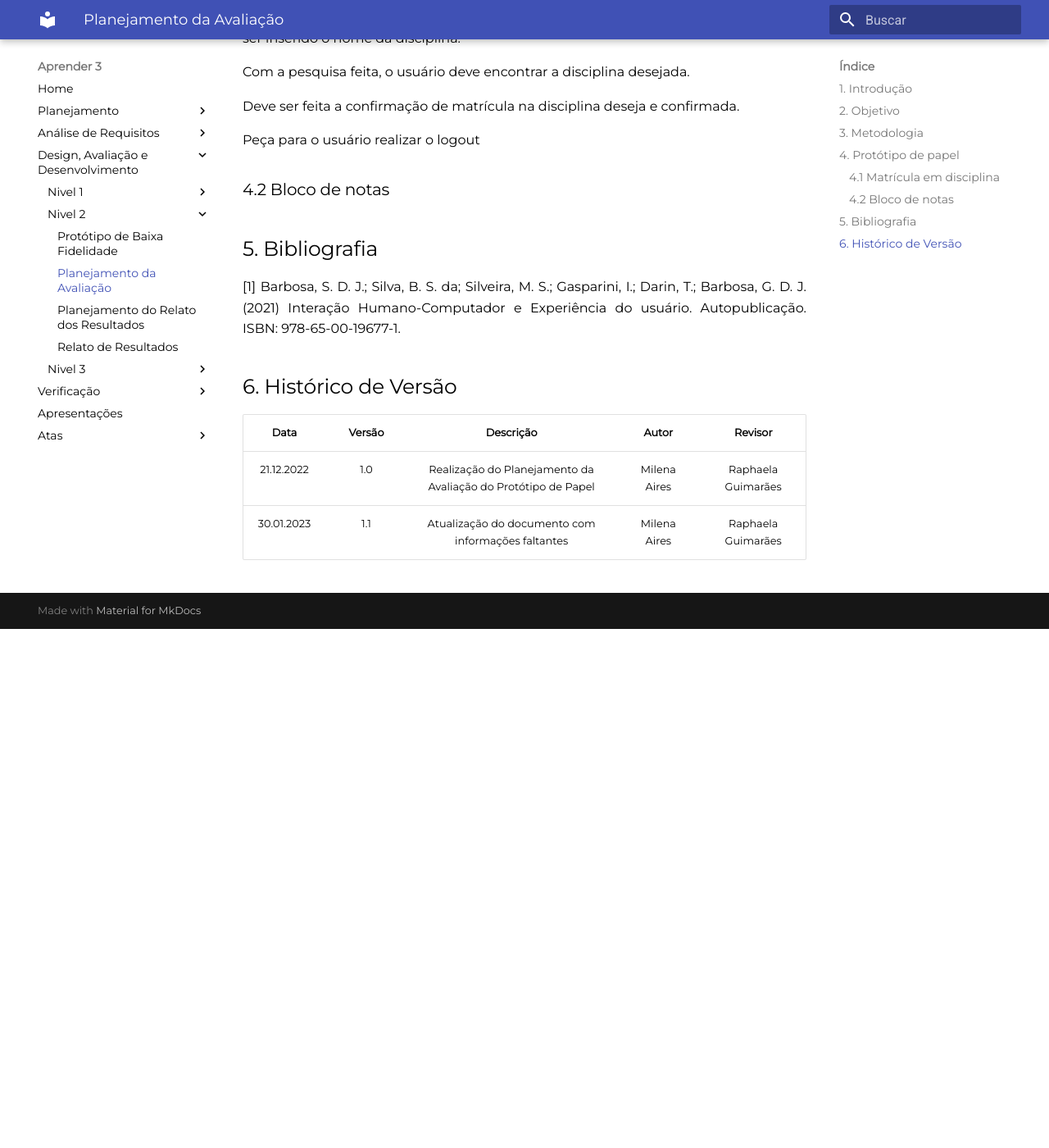
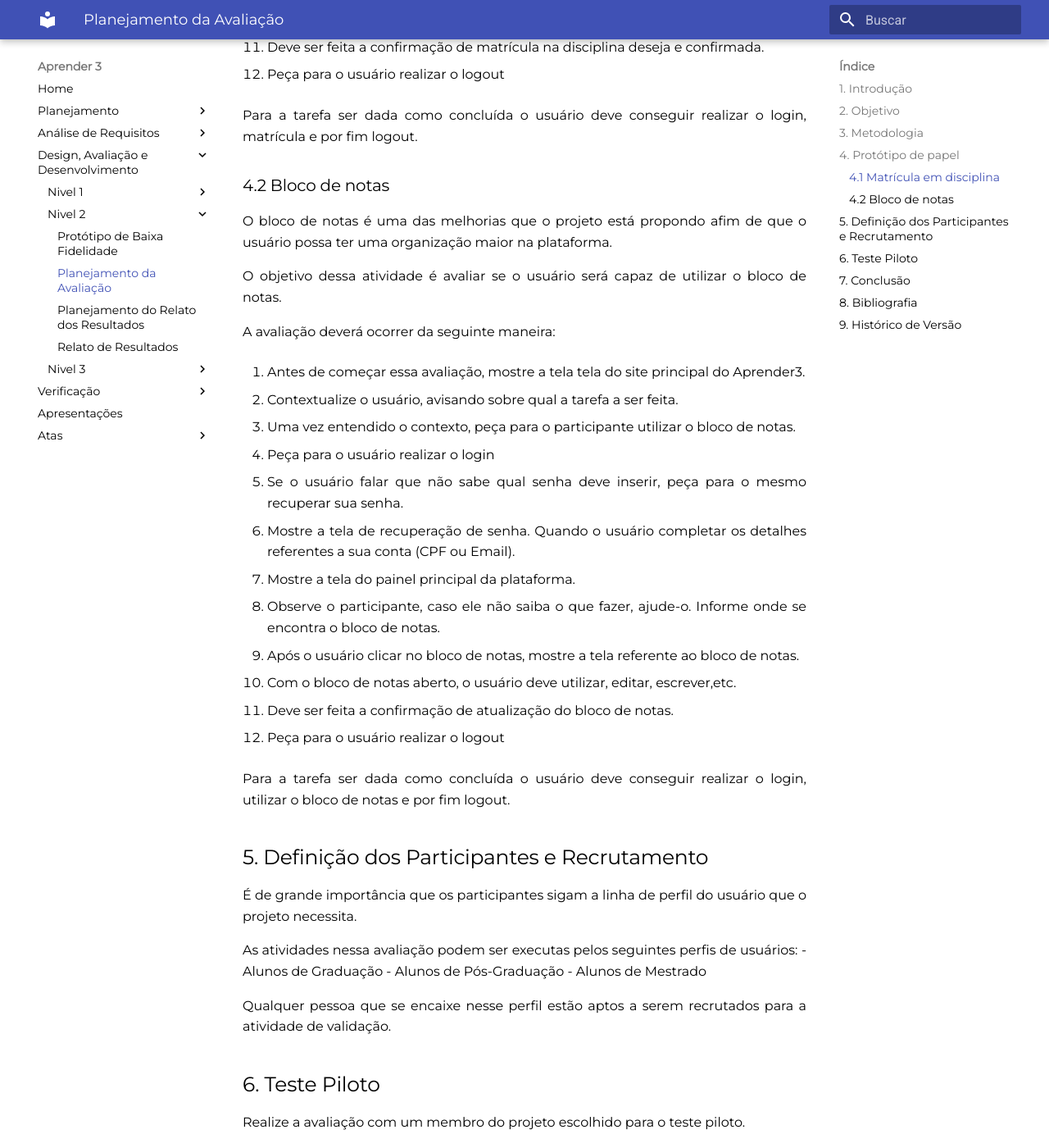
Before and after one commit to mdsreq-fga-unb/2022.2-Aprender3, an MkDocs documentation site: the page built from docs/DesignAvalDesenv/nivel2/planeja_protopapel.md, in a window 1280 px wide and 1400 px high, scrolled down 1719 px. Shown: the whole window at 82% size. Built offline with MkDocs 1.6.1 and Material for MkDocs 9.7.7, drawn with Linux system fonts in a browser that asks for light colours; before the commit the page ends 2486 px from its top, so only the background shows below that; some of the changed text lies outside the part shown.

Commit message:
Update planeja_protopapel.md

```diff
--- a/docs/DesignAvalDesenv/nivel2/planeja_protopapel.md
+++ b/docs/DesignAvalDesenv/nivel2/planeja_protopapel.md
@@ -23,37 +23,92 @@ O objetivo dessa atividade é avaliar se o usuário será capaz de realizar a ma
 
 A avaliação deverá ocorrer da seguinte maneira:
 
-Antes de começar essa avaliação, mostre a tela tela do site principal do Aprender3.
+1. Antes de começar essa avaliação, mostre a tela tela do site principal do Aprender3.
 
-Contextualize o usuário, avisando sobre qual a tarefa a ser feita.
+2. Contextualize o usuário, avisando sobre qual a tarefa a ser feita.
 
-Uma vez entendido o contexto, peça para o participante realizar a matrícula.
+3. Uma vez entendido o contexto, peça para o participante realizar a matrícula.
 
-Peça para o usuário realizar o login
+4. Peça para o usuário realizar o login
 
-Se o usuário falar que não sabe qual senha deve inserir, peça para o mesmo recuperar sua senha.
+5. Se o usuário falar que não sabe qual senha deve inserir, peça para o mesmo recuperar sua senha.
 
-Mostre a tela de recuperação de senha. Quando o usuário completar os detalhes referentes a sua conta (CPF ou Email).
+6. Mostre a tela de recuperação de senha. Quando o usuário completar os detalhes referentes a sua conta (CPF ou Email).
 
-Mostre a tela do painel principal da plataforma.
+7. Mostre a tela do painel principal da plataforma.
 
-Observe o participante, caso ele não saiba o que fazer, ajude-o. Informe que é preciso buscar no campo de pesquisa a disciplina.
+8. Observe o participante, caso ele não saiba o que fazer, ajude-o. Informe que é preciso buscar no campo de pesquisa a disciplina.
 
-Após o usuário clicar no de pesquisa, mostre a tela referente à matrícula onde deve ser inserido o nome da disciplina.
+9. Após o usuário clicar no botão de pesquisa, mostre a tela referente à matrícula onde deve ser inserido o nome da disciplina.
 
-Com a pesquisa feita, o usuário deve encontrar a disciplina desejada.
+10. Com a pesquisa feita, o usuário deve encontrar a disciplina desejada.
 
-Deve ser feita a confirmação de matrícula na disciplina deseja e confirmada.
+11. Deve ser feita a confirmação de matrícula na disciplina deseja e confirmada.
 
-Peça para o usuário realizar o logout
+12. Peça para o usuário realizar o logout
+
+Para a tarefa ser dada como concluída o usuário deve conseguir realizar o login, matrícula e por fim logout.
 
 ### 4.2 Bloco de notas
+O bloco de notas é uma das melhorias que o projeto está propondo afim de que o usuário possa ter uma organização maior na plataforma.
 
+O objetivo dessa atividade é avaliar se o usuário será capaz de utilizar o bloco de notas.
 
-## 5. Bibliografia
+A avaliação deverá ocorrer da seguinte maneira:
+
+1. Antes de começar essa avaliação, mostre a tela tela do site principal do Aprender3.
+
+2. Contextualize o usuário, avisando sobre qual a tarefa a ser feita.
+
+3. Uma vez entendido o contexto, peça para o participante utilizar o bloco de notas.
+
+4. Peça para o usuário realizar o login
+
+5. Se o usuário falar que não sabe qual senha deve inserir, peça para o mesmo recuperar sua senha.
+
+6. Mostre a tela de recuperação de senha. Quando o usuário completar os detalhes referentes a sua conta (CPF ou Email).
+
+7. Mostre a tela do painel principal da plataforma.
+
+8. Observe o participante, caso ele não saiba o que fazer, ajude-o. Informe onde se encontra o bloco de notas.
+
+9. Após o usuário clicar no bloco de notas, mostre a tela referente ao bloco de notas.
+
+10. Com o bloco de notas aberto, o usuário deve utilizar, editar, escrever,etc.
+
+11. Deve ser feita a confirmação de atualização do bloco de notas.
+
+12. Peça para o usuário realizar o logout
+
+Para a tarefa ser dada como concluída o usuário deve conseguir realizar o login, utilizar o bloco de notas e por fim logout.
+
+## 5. Definição dos Participantes e Recrutamento
+
+É de grande importância que os participantes sigam a linha de perfil do usuário que o projeto necessita.
+
+As atividades nessa avaliação podem ser executas pelos seguintes perfis de usuários:
+- Alunos de Graduação
+- Alunos de Pós-Graduação
+- Alunos de Mestrado
+
+Qualquer pessoa que se encaixe nesse perfil estão aptos a serem recrutados para a atividade de validação.
+
+## 6. Teste Piloto
+
+Realize a avaliação com um membro do projeto escolhido para o teste piloto.
+
+Caso encontre problemas ou surja novas questões de avaliação, anote.
+
+Quando finalizado o teste piloto, leia as anotações e realize as modificações necessárias.
+
+## 7. Conclusão
+
+O presente documento visa orientar e aulixiar o avaliador na avaliação que será realizada. Também dando liberdade ao avaliador para possíveis mudanças da avaliação, mas sempre mantendo a consistência do usuário.
+
+## 8. Bibliografia
  [1] Barbosa, S. D. J.; Silva, B. S. da; Silveira, M. S.; Gasparini, I.; Darin, T.; Barbosa, G. D. J. (2021) Interação Humano-Computador e Experiência do usuário. Autopublicação. ISBN: 978-65-00-19677-1.
 
-## 6. Histórico de Versão
+## 9. Histórico de Versão
 | Data       | Versão | Descrição            | Autor             | Revisor |
 |:----------:|:------:|:--------------------:|:-----------------:|:-------:|
 | 21.12.2022 | 1.0 | Realização do Planejamento da Avaliação do Protótipo de Papel | Milena Aires | Raphaela Guimarães |
```
